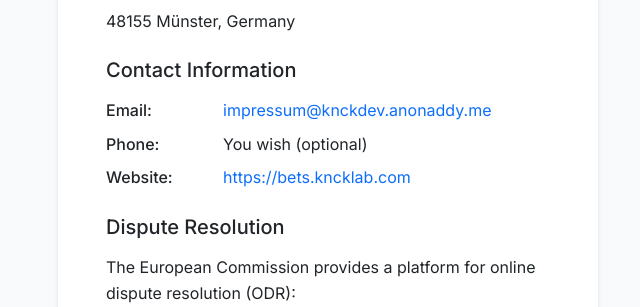
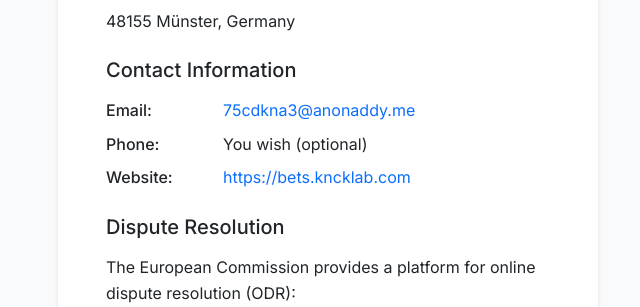
Before and after one commit to SithHades/bets, a Flask app: page /imprint in a window 1280 px wide. Shown: the part 355-662 px from the top of the page, without its empty margins (312-952 px from the left). Run offline with Flask 2, Linux system fonts and the light colour scheme.

Commit message:
fix: fix mail

```diff
--- a/templates/imprint.html
+++ b/templates/imprint.html
@@ -20,7 +20,7 @@
                     <div class="row">
                         <div class="col-sm-3 fw-medium">Email:</div>
                         <div class="col-sm-9">
-                            <a href="mailto:impressum@knckdev.anonaddy.me" class="text-decoration-none">impressum@knckdev.anonaddy.me</a>
+                            <a href="mailto:75cdkna3@anonaddy.me" class="text-decoration-none">75cdkna3@anonaddy.me</a>
                         </div>
                     </div>
                     <div class="row mt-2">
```
